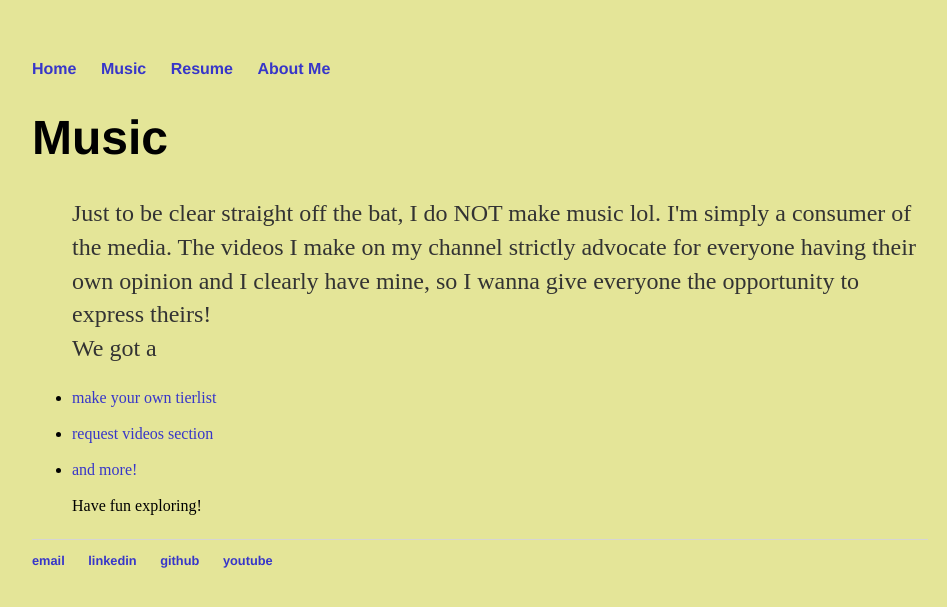
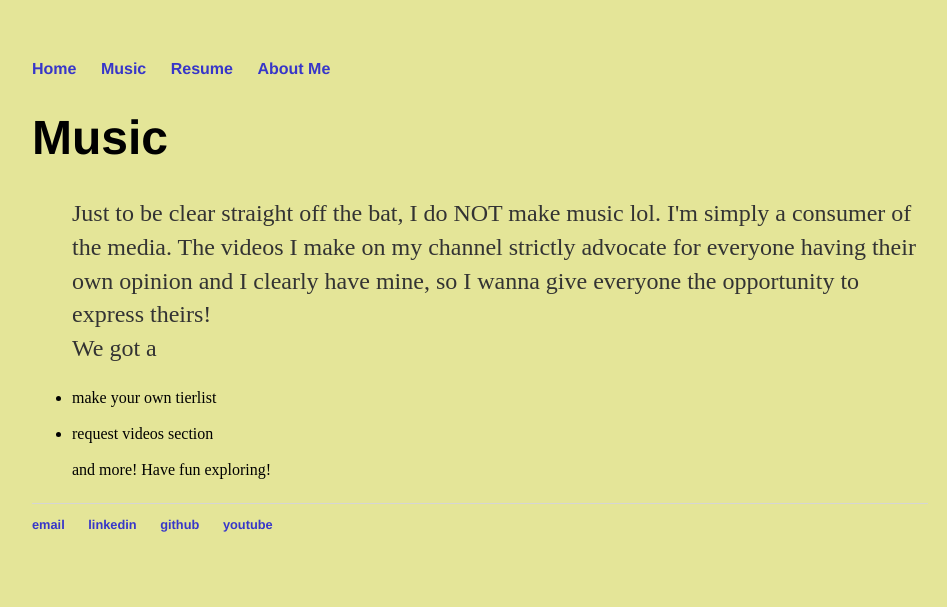
Before and after one commit to n8silveira/n8silveira.github.io, a Jekyll site: the page built from music/index.html, in a window 1280 px wide. Shown: the top 607 px of the page, without its empty margins (160-1107 px from the left). Built offline with Jekyll 4.4.1, drawn with Linux system fonts in a browser that asks for light colours.

```diff
--- a/music/index.html
+++ b/music/index.html
@@ -8,9 +8,8 @@ title: Music
       of the media. The videos I make on my channel strictly advocate for everyone having their
       own opinion and I clearly have mine, so I wanna give everyone the opportunity to express theirs!<br>
 	    We got a<br>
-	    <li><a href="">make your own tierlist</a></li><br>
-	    <li><a href="">request videos section</a></li><br>
-	    <li><a>and more!</a></li><br>
-		Have fun exploring!
+	    <li>make your own tierlist</li><br>
+	    <li>request videos section</li><br>
+	    and more! Have fun exploring!
     </p>
     <ul></ul>
```
